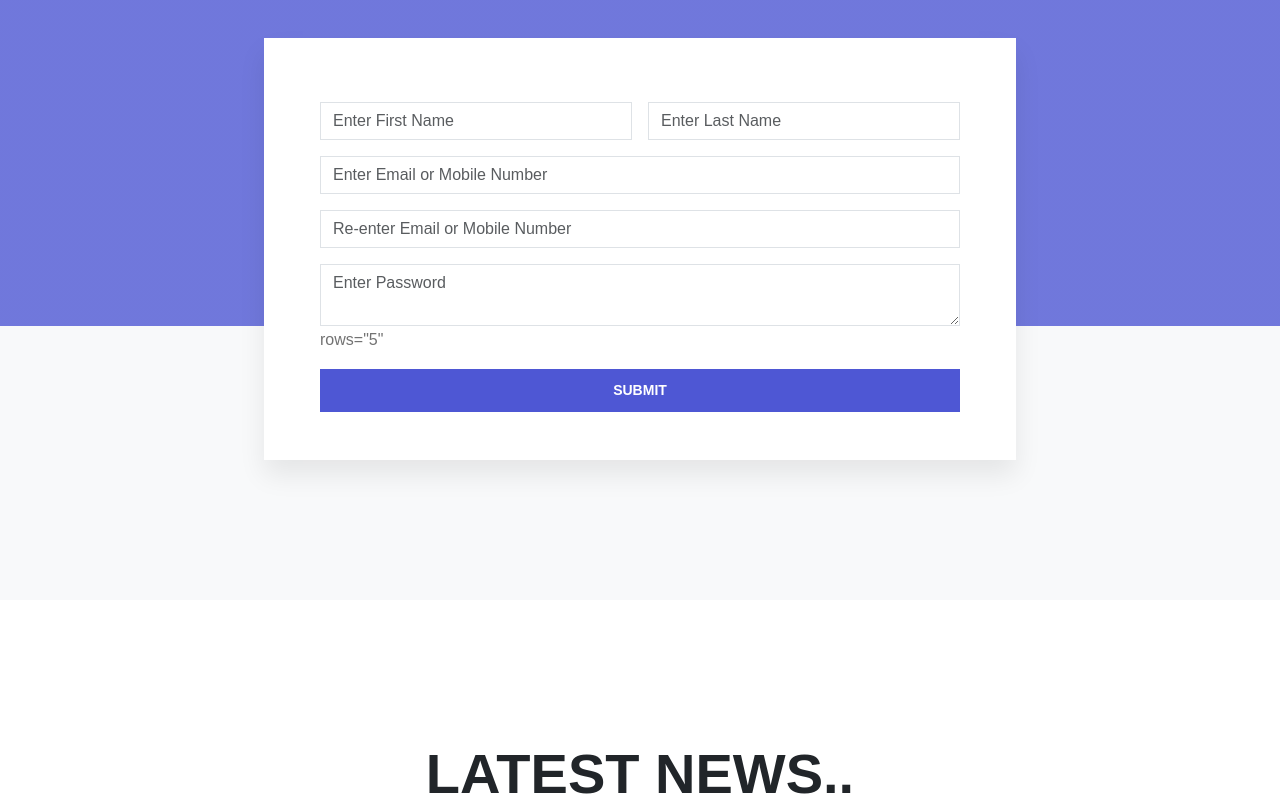
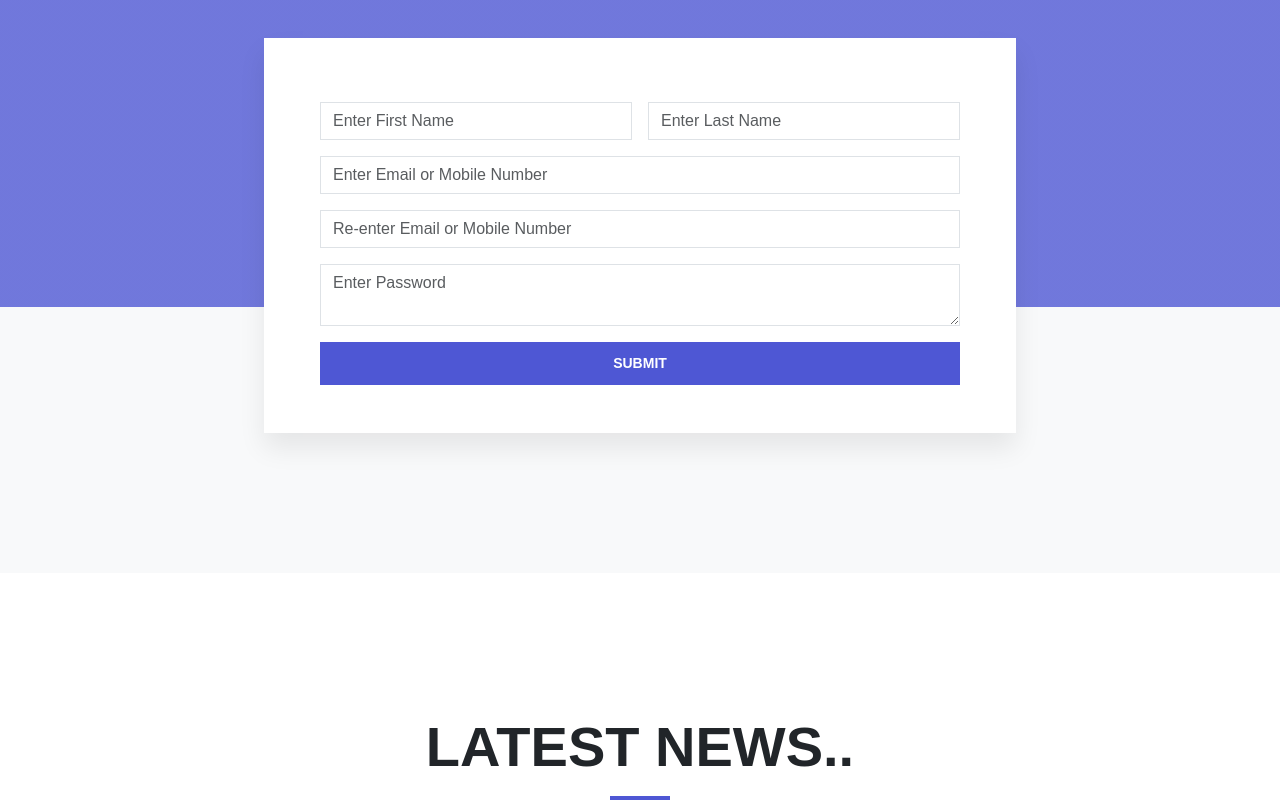
Before and after one commit to harinivas-28/AIML-Chatbot, a plain HTML site: page frontend/index.html in a window 1280 px wide. Shown: the part 7232-8032 px from the top of the page. Drawn offline with nearby package versions, Linux system fonts and the light colour scheme; some packages are replaced by stand-ins of ours; a script that the page names is missing.

Commit message:
Removed Anomalies

```diff
--- a/frontend/index.html
+++ b/frontend/index.html
@@ -492,7 +492,6 @@
               </div>
               <div class="form-group col-lg-12">
                 <textarea name="message"  class="form-control" placeholder="Enter Password"></textarea>
-                rows="5"
               </div>
               <div class="form-group col-lg-12 d-grid">
                 <button class="btn btn-brand">Submit</button>
```
